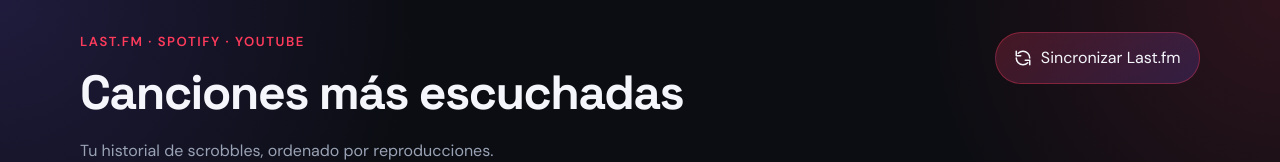
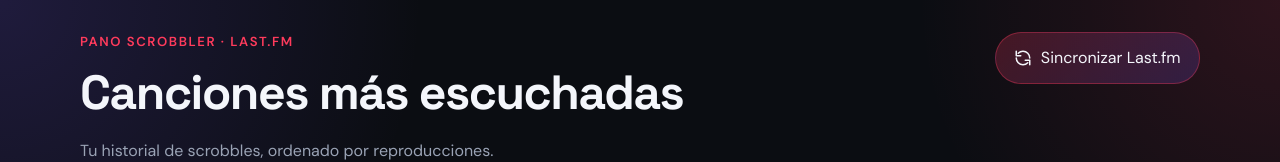
Before and after one commit to breimato/most-listened-songs-api, a React (Vite) app in the folder frontend/: page / in a window 1280 px wide. Shown: the top 162 px of the page. Built offline with nearby package versions, Linux system fonts and the light colour scheme; no server answers.

Commit message:
docs: aclarar que solo se usan Pano Scrobbler y Last.fm

```diff
--- a/frontend/src/App.tsx
+++ b/frontend/src/App.tsx
@@ -43,7 +43,7 @@ export default function App() {
 
       <header className="header">
         <div>
-          <p className="header__eyebrow">Last.fm · Spotify · YouTube</p>
+          <p className="header__eyebrow">Pano Scrobbler · Last.fm</p>
           <h1>Canciones más escuchadas</h1>
           <p className="header__subtitle">
             Tu historial de scrobbles, ordenado por reproducciones.
```
Also changed, not shown: 1 other file (tests, documents, lock files or other folders).
